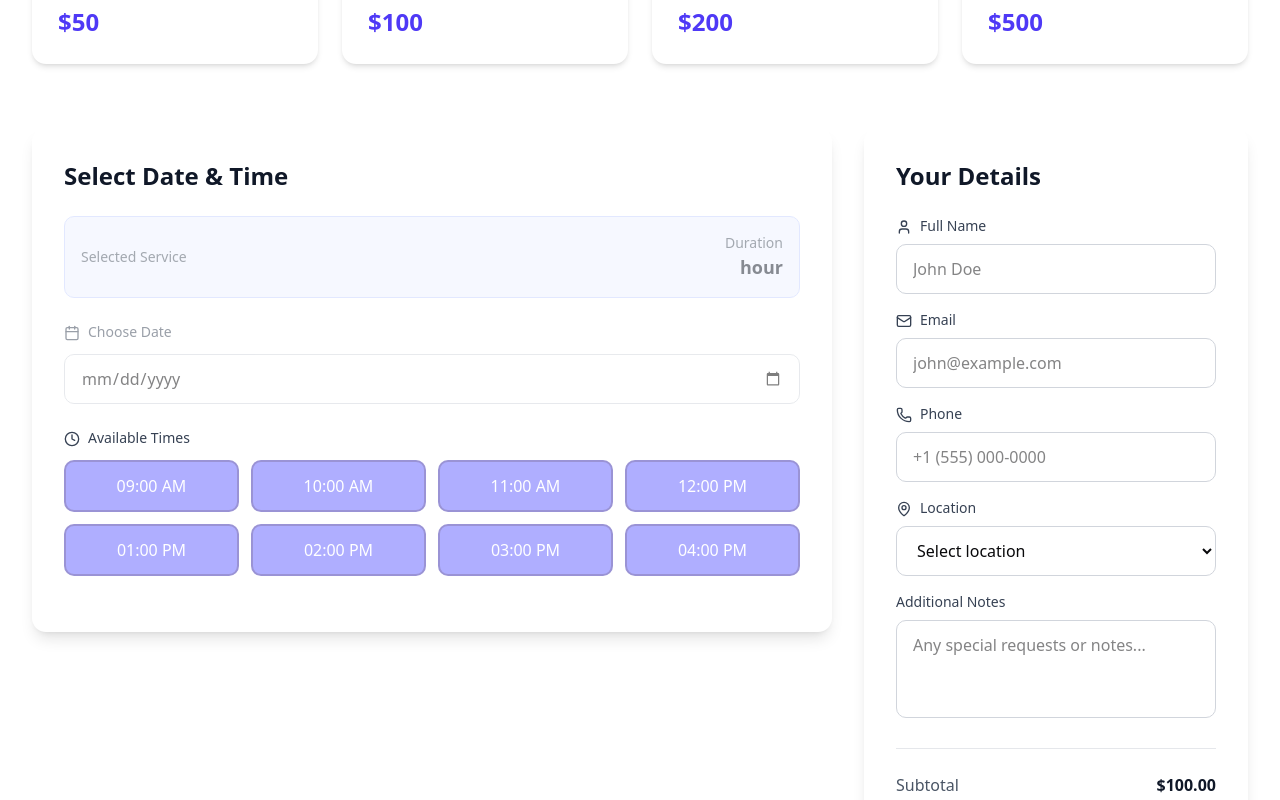
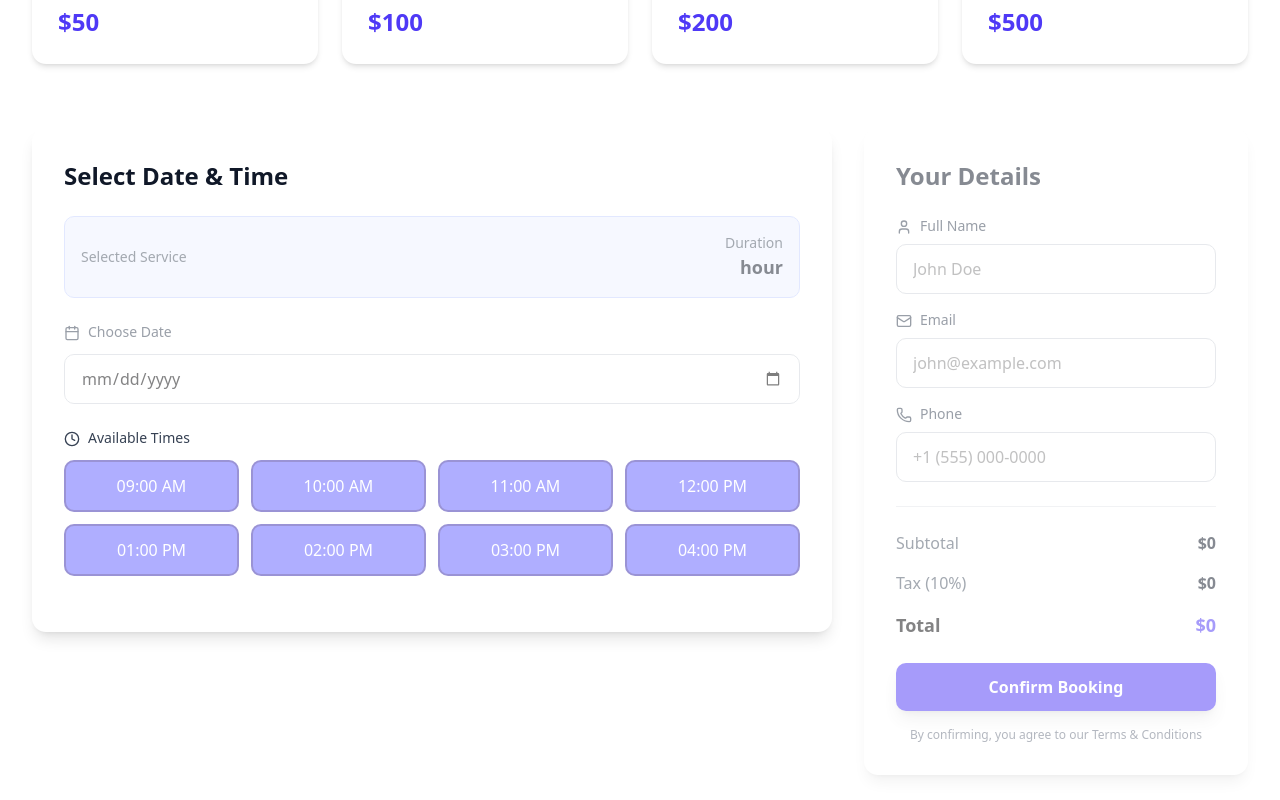
Before and after one commit to StenixDev/Codex, a Next.js app in the folder prisma-orm/: page /book in a window 1280 px wide. Shown: the part 400-1200 px from the top of the page. Built offline with nearby package versions, Linux system fonts and the light colour scheme.

Commit message:
[prisma-orm] - Booking App. Fixing Bug

```diff
--- a/prisma-orm/actions/query.ts
+++ b/prisma-orm/actions/query.ts
@@ -66,10 +66,11 @@ export async function createPost(
 
 export async function handleCustomerDetailsSubmit(formData: FormData) {
   const rawFormData = {
-    fullName: formData.get('full-name'),
+    fullName: formData.get('fullname'),
     email: formData.get('email'),
     phone: formData.get('tel'),
     timestamp: formData.get('timestamp'),
+    total: formData.get('total'),
   };
   console.log(rawFormData);
 }
--- a/prisma-orm/app/book/_component/book-form.tsx
+++ b/prisma-orm/app/book/_component/book-form.tsx
@@ -1,7 +1,7 @@
 'use client';
 import { Calendar, Clock } from 'lucide-react';
 import { BookContext } from '@/app/book/_context/BookContext';
-import { useContext, useState } from 'react';
+import { useContext, useState, useEffect } from 'react';
 import dayjs from 'dayjs';
 import customParseFormat from 'dayjs/plugin/customParseFormat';
 import CustomerDetails from './customer-details';
@@ -17,7 +17,6 @@ function BookForm() {
 
   const [selectedTime, setSelectedTime] = useState<string>('');
   const [selectedDate, setSelectedDate] = useState<string>('');
-
   const availableTime = [
     '09:00 AM',
     '10:00 AM',
@@ -42,7 +41,9 @@ function BookForm() {
 
   console.log(selectedDate, selectedTime, timestamp);
 
-  const availability = booked.includes(tsValue);
+  const availability = booked.includes(tsValue) || false;
+
+  console.log('avaialability', availability);
 
   return (
     <div className={`grid lg:grid-cols-3 gap-8 `}>
@@ -140,7 +141,11 @@ function BookForm() {
         </div>
       </div>
 
-      <CustomerDetails availability={availability} timestamp={timestamp} />
+      <CustomerDetails
+        availability={availability}
+        timestamp={timestamp}
+        total={dataRes.price}
+      />
     </div>
   );
 }
--- a/prisma-orm/app/book/_component/customer-details.tsx
+++ b/prisma-orm/app/book/_component/customer-details.tsx
@@ -1,21 +1,24 @@
 'use client';
 
-import { User, Mail, Phone, MapPin } from 'lucide-react';
+import { User, Mail, Phone } from 'lucide-react';
 import { handleCustomerDetailsSubmit } from '@/actions/query';
 
 type CustomerProps = {
   availability: boolean;
-  timestamp?: number;
+  timestamp: number | undefined;
+  total: number;
 };
 
-function CustomerDetails({ availability, timestamp }: CustomerProps) {
+function CustomerDetails({ availability, timestamp, total }: CustomerProps) {
+  console.log(availability);
   return (
     <form action={handleCustomerDetailsSubmit}>
       {/* Right Column - Customer Details */}
       <input type='hidden' name='timestamp' value={timestamp ?? ''} />
       <div
         className={`lg:col-span-1 ${
-          availability && 'pointer-events-none opacity-50 cursor-not-allowed'
+          availability === false &&
+          'pointer-events-none opacity-50 cursor-not-allowed'
         }`}
       >
         <div className='bg-white rounded-xl shadow-lg p-8'>
@@ -30,7 +33,7 @@ function CustomerDetails({ availability, timestamp }: CustomerProps) {
                 Full Name
               </label>
               <input
-                name='full-name'
+                name='fullname'
                 type='text'
                 placeholder='John Doe'
                 className='w-full px-4 py-3 border border-gray-300 rounded-lg focus:ring-2 focus:ring-indigo-500 focus:border-transparent'
@@ -62,45 +65,30 @@ function CustomerDetails({ availability, timestamp }: CustomerProps) {
                 className='w-full px-4 py-3 border border-gray-300 rounded-lg focus:ring-2 focus:ring-indigo-500 focus:border-transparent'
               />
             </div>
-
-            <div>
-              <label className='block text-sm font-medium text-gray-700 mb-2'>
-                <MapPin className='w-4 h-4 inline mr-2' />
-                Location
-              </label>
-              <select className='w-full px-4 py-3 border border-gray-300 rounded-lg focus:ring-2 focus:ring-indigo-500 focus:border-transparent'>
-                <option>Select location</option>
-                <option>Downtown Office</option>
-                <option>Uptown Branch</option>
-                <option>Virtual Meeting</option>
-              </select>
-            </div>
-
-            <div>
-              <label className='block text-sm font-medium text-gray-700 mb-2'>
-                Additional Notes
-              </label>
-              <textarea
-                rows={3}
-                placeholder='Any special requests or notes...'
-                className='w-full px-4 py-3 border border-gray-300 rounded-lg focus:ring-2 focus:ring-indigo-500 focus:border-transparent resize-none'
-              ></textarea>
-            </div>
           </div>
 
           {/* Booking Summary */}
           <div className='mt-6 pt-6 border-t border-gray-200'>
             <div className='flex justify-between items-center mb-4'>
               <span className='text-gray-600'>Subtotal</span>
-              <span className='font-semibold text-gray-900'>$100.00</span>
+              <span className='font-semibold text-gray-900'>${total || 0}</span>
             </div>
             <div className='flex justify-between items-center mb-4'>
               <span className='text-gray-600'>Tax (10%)</span>
-              <span className='font-semibold text-gray-900'>$10.00</span>
+              <span className='font-semibold text-gray-900'>
+                ${total * 0.1 || 0}
+              </span>
             </div>
             <div className='flex justify-between items-center text-lg font-bold mb-6'>
+              <input
+                type='hidden'
+                name='total'
+                value={total + total * 0.1 || 0}
+              />
               <span>Total</span>
-              <span className='text-indigo-600'>$110.00</span>
+              <span className='text-indigo-600'>
+                ${total + total * 0.1 || 0}
+              </span>
             </div>
 
             <button className='w-full bg-indigo-600 text-white py-3 rounded-lg font-semibold hover:bg-indigo-700 transition shadow-lg hover:shadow-xl'>
```
Also changed, not shown: 2 other files (tests, documents, lock files or other folders).
